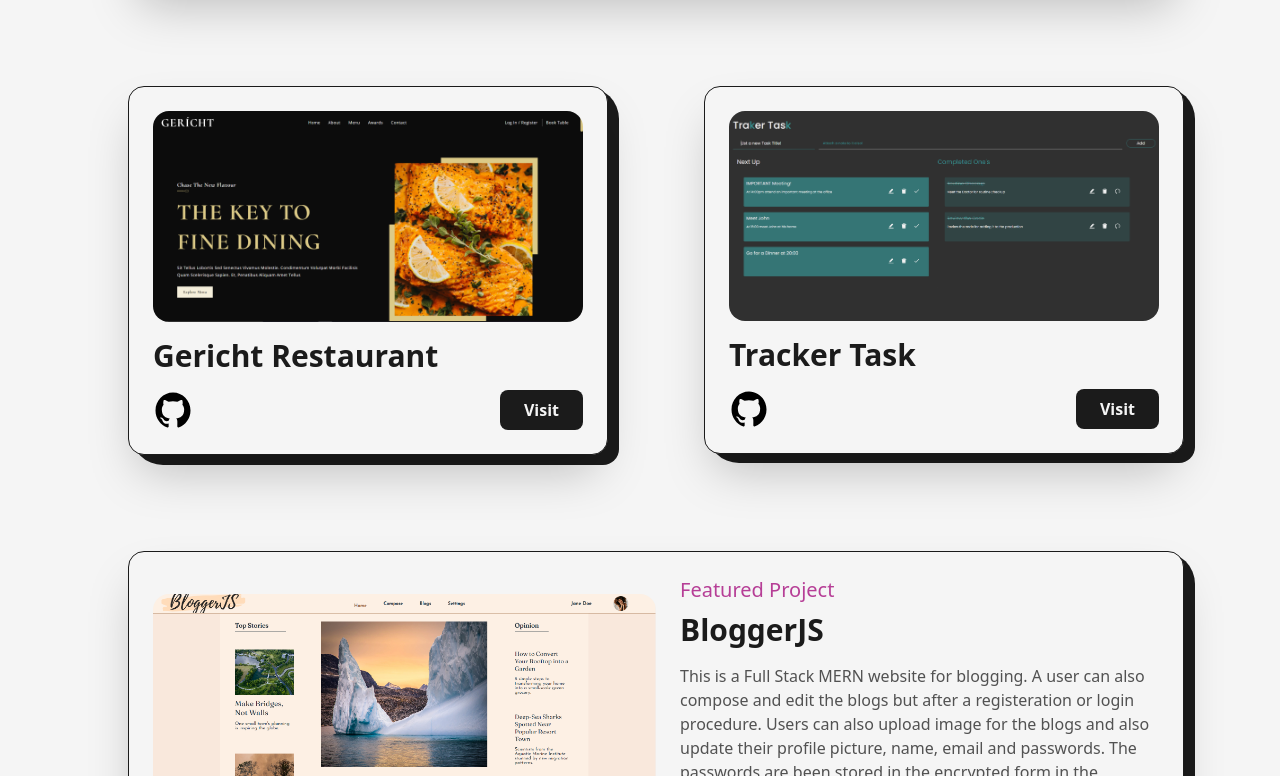
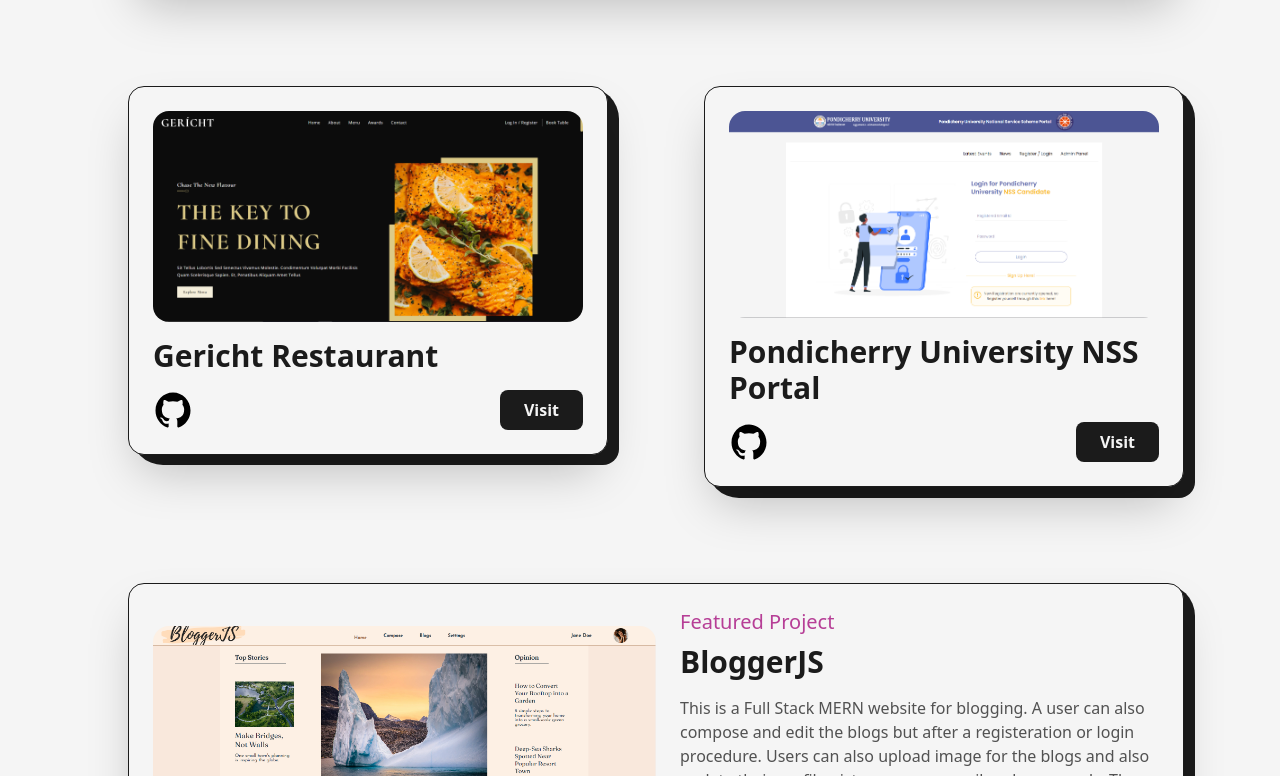
Before and after one commit to itsPhoenix03/Portfolio, a Next.js app: page /projects in a window 1280 px wide. Shown: the part 764-1540 px from the top of the page. Built offline with nearby package versions, Linux system fonts and the light colour scheme.

Commit message:
Update - Updated the Project Page with adding the lasted project to it

```diff
--- a/pages/projects.js
+++ b/pages/projects.js
@@ -15,6 +15,7 @@
 import TrakerTask from "../public/images/trakertask.png";
 import Connecting from "../public/images/connecting.png";
 import AirbnbClone from "../public/images/airbnb.png";
+import PondicherryUniversityNSSPortal from "../public/images/pondicherryuniversitynssportal.png";
 
 const FramerImage = motion(Image);
 
@@ -184,10 +185,12 @@
             </div>
             <div className="col-span-6 sm:col-span-12">
               <Project
-                title={"Tracker Task"}
-                img={TrakerTask}
-                github={"https://github.com/itsPhoenix03/Todo-List-TS"}
-                link={"https://traker-task.netlify.app/"}
+                title={"Pondicherry University NSS Portal"}
+                img={PondicherryUniversityNSSPortal}
+                github={
+                  "https://github.com/itsPhoenix03/Pondicherry-University-NSS-Portal"
+                }
+                link={"https://pondicherryuniversitynss.netlify.app/"}
               />
             </div>
 
@@ -233,6 +236,14 @@
                 link={"https://chat-web-app-8dd66.web.app/"}
               />
             </div>
+            <div className="col-span-6 sm:col-span-12">
+              <Project
+                title={"Tracker Task"}
+                img={TrakerTask}
+                github={"https://github.com/itsPhoenix03/Todo-List-TS"}
+                link={"https://traker-task.netlify.app/"}
+              />
+            </div>
           </div>
         </Layout>
       </main>
```
Also changed, not shown: public/images/pondicherryuniversitynssportal.png (added).
